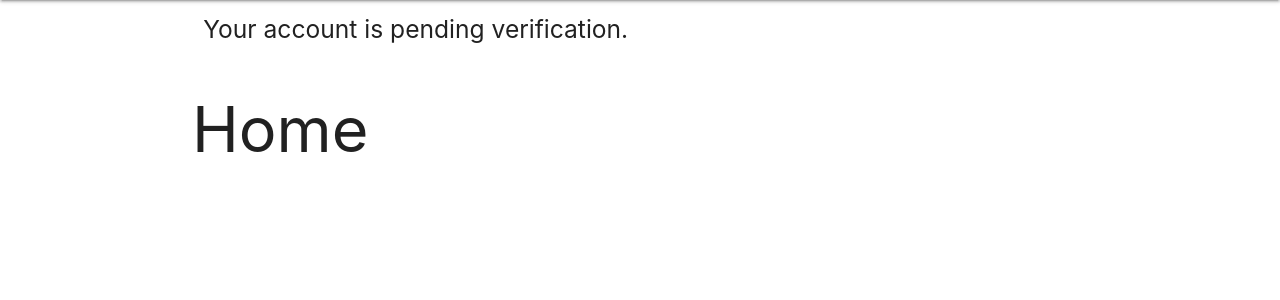
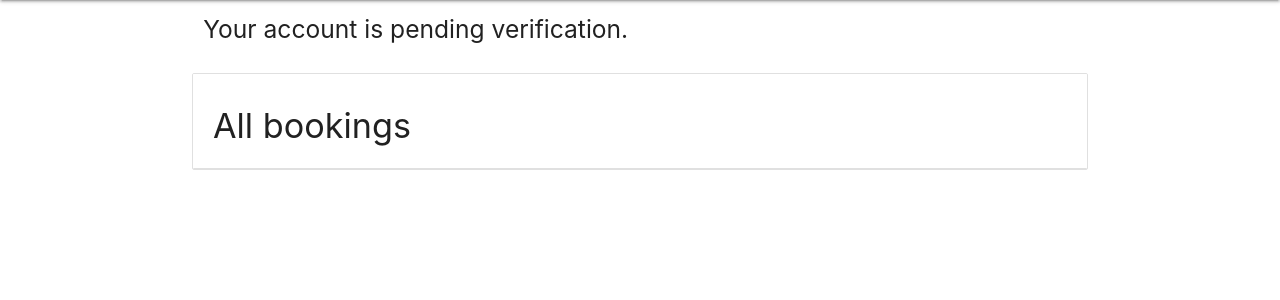
Before and after one commit to guptasaurabh9868/SAC-Room-Booking-Portal, a Django app: page / in a window 1280 px wide. Shown: the part 128-428 px from the top of the page. Run offline with Django 3.2, Linux system fonts and the light colour scheme; the visitor is signed in with stand-in values (Sample User, id 1); data that the repository does not hold is empty; parts of the project's set-up code (start-up, migrations or seed data) failed here and were passed over.

Commit message:
Show all bookings on homepage

```diff
--- a/roombooking/templates/roombooking/home.html
+++ b/roombooking/templates/roombooking/home.html
@@ -1,5 +1,5 @@
 {% extends 'roombooking/base.html' %}
 
 {% block content %}
-    <h1>Home</h1>
+    {% include 'bookings/booking.html' with bookings=bookings title="All bookings" %}
 {% endblock %}
--- a/roombooking/views.py
+++ b/roombooking/views.py
@@ -1,5 +1,6 @@
 from django.shortcuts import render
+from bookings.models import Booking
 
 def home(request):
-
-    return render(request, 'roombooking/home.html')
+    bookings = Booking.objects.all()
+    return render(request, 'roombooking/home.html', {'bookings': bookings})
```
